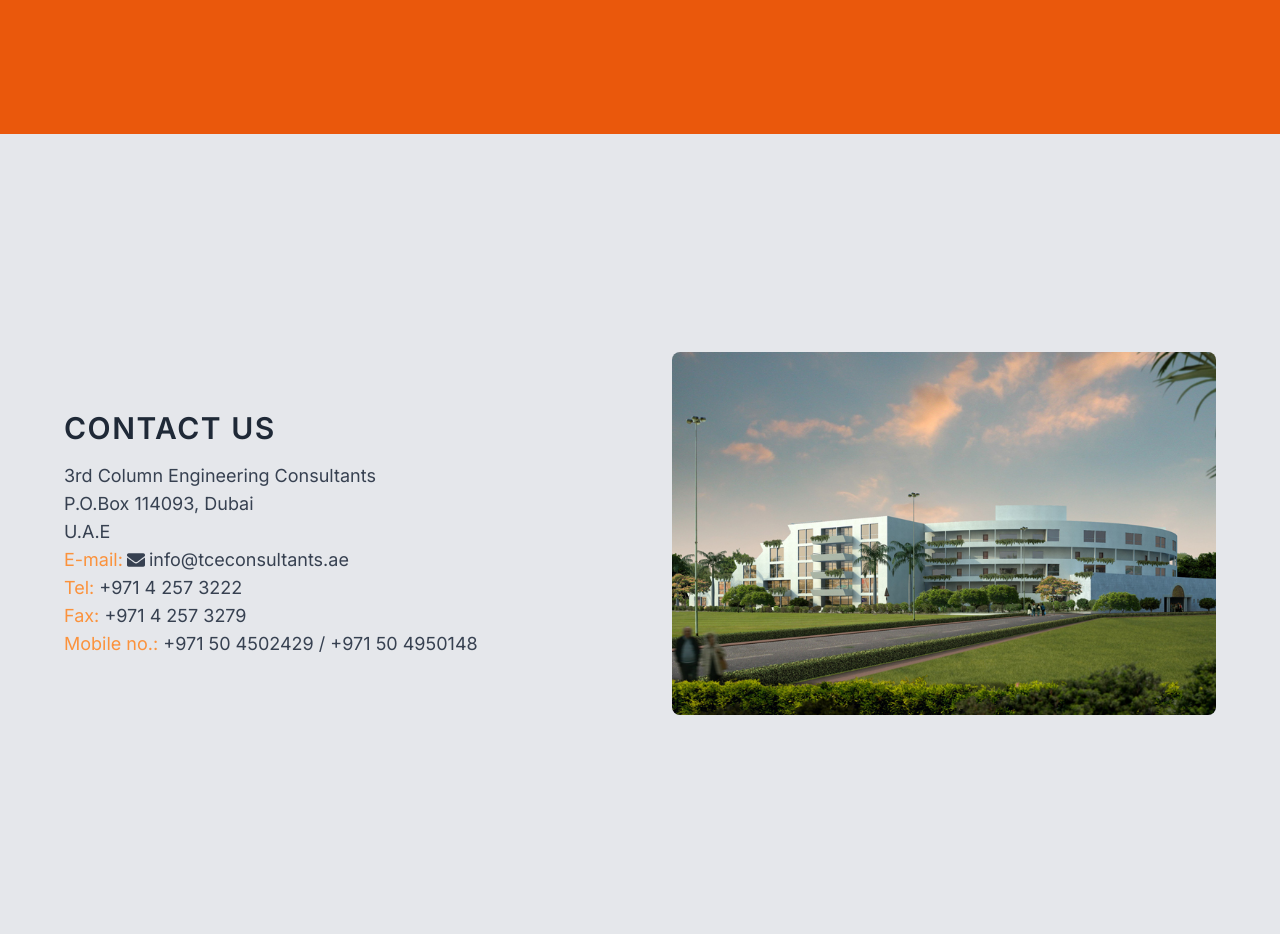
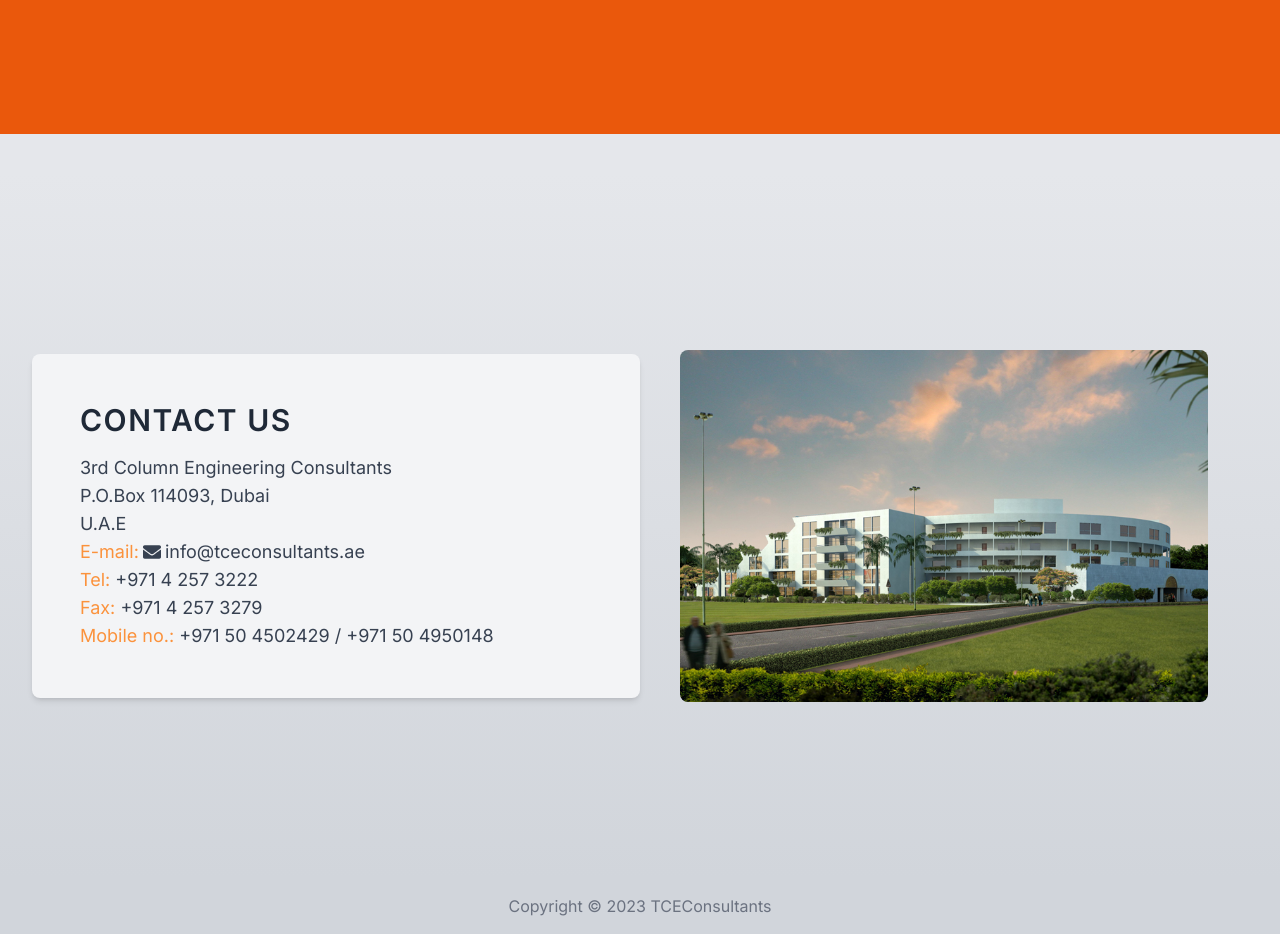
Before and after one commit to TheHiddenValley/Third-Column-Engineering-Consultants, a Next.js app: page / in a window 1280 px wide. Shown: the part 6100-7034 px from the top of the page. Built offline with nearby package versions, Linux system fonts and the light colour scheme.

Commit message:
Some more minor changes

```diff
--- a/app/page.tsx
+++ b/app/page.tsx
@@ -10,7 +10,7 @@ import ContactUs from '@/components/ContactUs'
 
 export default function Home() {
   return (
-    <main className="overflow-hidden">
+    <main className="overflow-hidde bg-gray-200">
       {/* <Navbar /> */}
       <Hero />
       <About />
--- a/components/ContactUs.tsx
+++ b/components/ContactUs.tsx
@@ -2,38 +2,15 @@ import React from 'react';
 import { FaEnvelope } from 'react-icons/fa';
 
 const ContactUs = () => {
-    // add google sheets integration
-  //   const scriptURL = <SCRIPT_URL>; // Replace with your Google Apps Script URL
-  // const [formData, setFormData] = useState({ name: '', phone: '', email: '', message: '' });
-
-  // const handleChange = (e:any) => {
-  //   setFormData({ ...formData, [e.target.name]: e.target.value });
-  // };
-
-  // const handleSubmit = (e:any) => {
-  //   e.preventDefault();
-
-  //   fetch(scriptURL, {
-  //     method: 'POST',
-  //     body: new FormData(e.target),
-  //   })
-  //     .then((response) => {
-  //       console.log('Success!', response);
-  //       // You can add code to handle success, e.g., clear the form
-  //     })
-  //     .catch((error) => {
-  //       console.error('Error!', error.message);
-  //       // You can add code to handle errors
-  //     });
-  // };
-
 
   return (
-    <section id="contact" className="bg-gray-200 p-8 h-screen flex flex-col md:flex-row items-center justify-center">
-      <div className="md:w-1/2 p-8">
+    <div className="flex flex-col min-h-screen pt-10">
+      <section id="contact" className="flex-grow bg-gradient-to-b from-gray-200 to-gray-300 p-8 flex flex-col md:flex-row items-center justify-center">
+        <div className="md:w-1/2 md:p-12 p-4 bg-gray-100 rounded-lg shadow-md hover:shadow-lg transition duration-300 transform hover:-translate-y-1 hover:scale-105">
           <h2 className="text-3xl text-gray-800 font-semibold mb-4 font-helvetica-neue tracking-wider">
             CONTACT US
           </h2>
+          <div>
             <div className="flex flex-col text-gray-700">
               <p className="text-base md:text-lg">
                 3rd Column Engineering Consultants
@@ -41,6 +18,7 @@ const ContactUs = () => {
               <p className="text-base md:text-lg">P.O.Box 114093, Dubai</p>
               <p className="text-base md:text-lg">U.A.E</p>
             </div>
+
             <div className="flex flex-col text-gray-700">
               <p className="text-base md:text-lg flex">
                 <span className='text-orange-400'>E-mail: </span>
@@ -59,65 +37,18 @@ const ContactUs = () => {
               </p>
             </div>
           </div>
-      <div className="md:w-1/2 p-8">
+        </div>
+        <div className="md:w-1/2 p-10">
           <img className='rounded-lg' src="/04-mombasa-01.jpg" alt="" />
         </div>
-      {/* <div className="md:w-1/2 p-8">
-        <h3 className="text-xl md:text-2xl text-gray-800 mb-4 font-semibold">
-          Send Us a Message
-        </h3>
-        <form className="space-y-4 sm:space-y-2" onSubmit={handleSubmit}>
-          <div className="flex flex-col md:flex-row md:space-x-4">
-            <input
-              placeholder='Name'
-              type="text"
-              id="name"
-              name="Name"
-              className="w-full md:w-1/2 bg-gray-100 p-2 rounded-md text-gray-800"
-              value={formData.name}
-              onChange={handleChange}
-            />
-            <input
-              placeholder='Phone'
-              type="tel"
-              id="phone"
-              name="Phone"
-              className="w-full md:w-1/2 bg-gray-100 p-2 rounded-md text-gray-800"
-              value={formData.phone}
-              onChange={handleChange}
-            />
+      </section>
+
+
+      <footer className="bg-gray-300 text-gray-500 text-center p-4">
+        Copyright © 2023 TCEConsultants
+      </footer>
     </div>
-          <div className="flex flex-col md:flex-row md:space-x-4">
-            <input
-              placeholder='Email'
-              type="email"
-              id="email"
-              name="Email"
-              className="w-full bg-gray-100 p-2 rounded-md text-gray-800"
-              value={formData.email}
-              onChange={handleChange}
-            />
-          </div>
-          <div className="flex flex-col">
-            <textarea
-              placeholder='Message'
-              id="message"
-              name="Message"
-              rows={4}
-              className="w-full bg-gray-100 p-2 rounded-md text-gray-800"
-              value={formData.message}
-              onChange={handleChange}
-            ></textarea>
-          </div>
-          <button
-            type="submit"
-            className="w-full bg-orange-400 text-white py-2 px-4 rounded-md hover:bg-orange-500 transition duration-300"
-          >
-            Submit
-          </button>
-        </form>
-      </div> */}
-    </section>
+
   );
 }
 
```
Lines whose indentation alone changed are shown as unchanged.
